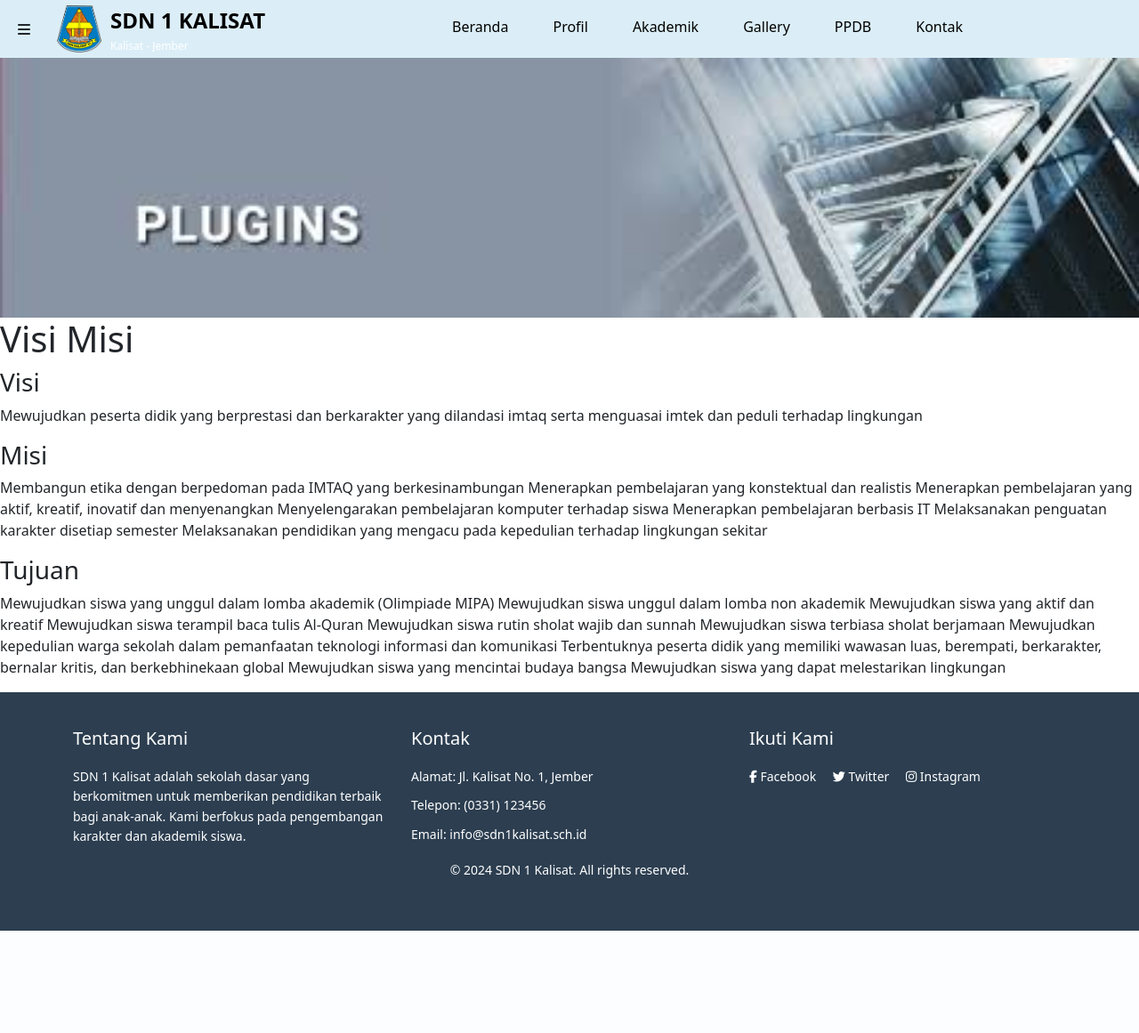
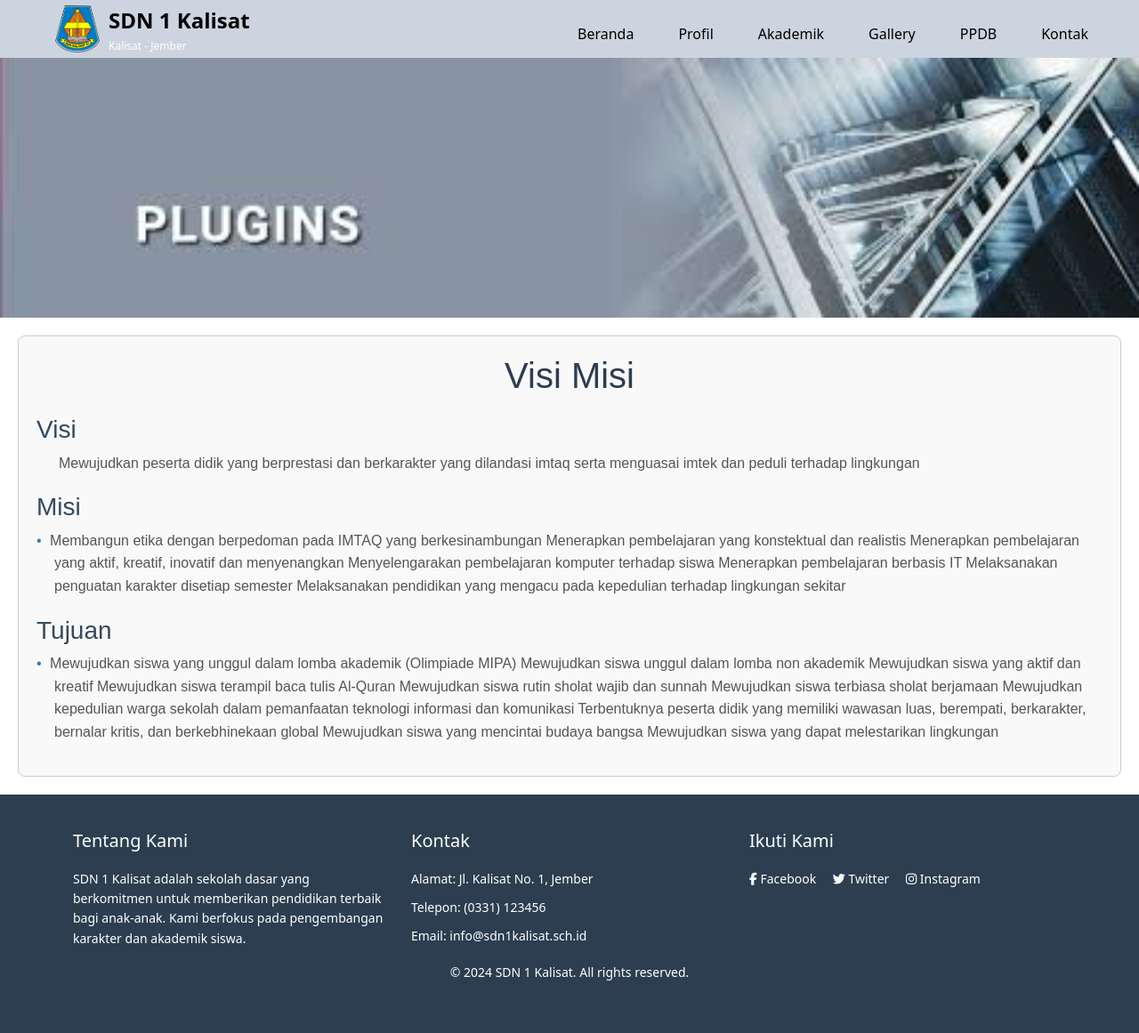
Before and after one commit to Fodly18/Nekolympus_S3, a PHP site: page /Views/Visi-misi.html in a window 1280 px wide. Shown: the whole page at 89% size. Before the commit the page ends 1046 px from the top, so only its background shows below. Run offline with PHP 8.4, Linux system fonts and the light colour scheme; some libraries are stand-ins or nearby versions.

Commit message:
perubahan pada navbar visimisi

```diff
--- a/Views/Visi-misi.html
+++ b/Views/Visi-misi.html
@@ -14,36 +14,57 @@
 
 <body>
     <header>
-        <!-- NAVBAR -->
-<div class="isiHeader">
-    <nav>
-        <label for="check" class="checkbtn">
-            <i class="fas fa-bars"></i>
-        </label>
-        <label class="logo">
-            <img src="/assets/img/logo.png" alt="Logo" class="logo-img">
+       <!-- navbar -->
+   <nav class="navbar navbar-expand-lg bg-custom">
+    <div class="container-fluid">
+      <a class="navbar-brand logo" href="#">
+        <img src="assets/img/logo.png" class="logo-img" alt="Logo" />
         <div class="header-text">
-                <span class="main-text">SDN 1 KALISAT</span>
+          <span class="main-text">SDN 1 Kalisat</span>
           <span class="sub-text">Kalisat - Jember</span>
         </div>
-        </label>
-        <ul class="Content-nav">
-            <li><a class="active" href="/index.html">Beranda</a></li>
-            <li class="dropdown">
-                <a href="#" class="dropbtn">Profil</a>
+      </a>
+      <button
+        class="navbar-toggler"
+        type="button"
+        data-bs-toggle="collapse"
+        data-bs-target="#navbarNav"
+        aria-controls="navbarNav"
+        aria-expanded="false"
+        aria-label="Toggle navigation"
+      >
+        <span class="navbar-toggler-icon"></span>
+      </button>
+      <div class="collapse navbar-collapse" id="navbarNav">
+        <ul class="navbar-nav ms-auto">
+          <li class="nav-item">
+            <a class="nav-link" href="/index.html">Beranda</a>
+          </li>
+          <!-- Dropdown -->
+          <li class="nav-item dropdown">
+            <a class="nav-link" href="#">Profil</a>
             <div class="dropdown-content">
-                    <a href="/Views/sejarah.html">Sejarah</a>
-                    <a href="/Views/Visi-misi.html">Visi dan Misi</a>
+              <a href="Views/sejarah.html">Sejarah</a>
+              <a href="Views/Visi-misi.html">Visi dan Misi</a>
               <a href="#">Struktur Organisasi</a>
             </div>
           </li>
-            <li><a href="#">Akademik</a></li>
-            <li><a href="/Views/gallery.html">Gallery</a></li>
-            <li><a href="/Views/ppdb.html">PPDB</a></li>
-            <li><a href="/Views/kontak.html">Kontak</a></li>
+          <li class="nav-item">
+            <a class="nav-link" href="#">Akademik</a>
+          </li>
+          <li class="nav-item">
+            <a class="nav-link" href="Views/gallery.html">Gallery</a>
+          </li>
+          <li class="nav-item">
+            <a class="nav-link" href="Views/ppdb.html">PPDB</a>
+          </li>
+          <li class="nav-item">
+            <a class="nav-link" href="Views/kontak.html">Kontak</a>
+          </li>
         </ul>
+      </div>
+    </div>
   </nav>
-</div>
 
     </header>
     <!-- Banner  -->
--- a/assets/css/Visi-misi.css
+++ b/assets/css/Visi-misi.css
@@ -1,4 +1,3 @@
-/* Reset dan dasar */
 * {
     padding: 0;
     margin: 0;
@@ -11,23 +10,8 @@ body {
     font-family: "Montserrat", sans-serif;
   }
 
-/* Navbar */
-nav {
-    background-color: rgb(219, 238, 247);
-    height: 65px;
-    width: 100%;
-    display: flex;
-    justify-content: space-between;
-    align-items: center;
-    padding: 0 20px;
-    position: fixed;
-    top: 0;
-    left: 0;
-    z-index: 999;
-}
-
   /* Logo */
-label.logo {
+  a.logo {
     padding-left: 30px;
     display: flex;
     align-items: center;
@@ -57,12 +41,40 @@ label.logo {
     margin-top: 2px;
   }
 
+  /* Navbar */
+  nav.navbar {
+    background-color: rgba(1, 41, 94, 0.2); /* Warna latar belakang navbar */
+    backdrop-filter: blur(5px); /* Efek blur pada background */
+    height: 65px;
+    width: 100%;
+    display: flex;
+    justify-content: space-between;
+    align-items: center;
+    padding: 0 20px;
+    position: fixed;
+    top: 0;
+    left: 0;
+    z-index: 999;
+  }
+
+  nav.navbar ul.navbar-nav li.nav-item a.nav-link {
+    text-decoration: none;
+    color: black; /* Warna teks navbar */
+    font-size: 16px;
+    text-transform: capitalize;
+    padding: 10px 15px;
+    border-radius: 5px;
+    transition: background 0.3s, color 0.3s;
+  }
+
+  nav.navbar ul.navbar-nav li.nav-item a.nav-link:hover {
+    background-color: #1b9bff; /* Warna latar saat hover */
+    color: white; /* Warna teks saat hover */
+  }
+
   /* Navigation */
   nav ul {
     display: flex;
-    justify-content: center; /* Memusatkan menu navigasi */
-    align-items: center; /* Memastikan item dalam garis yang sama */
-    flex: 1; /* Mengizinkan ul untuk mengisi ruang tersisa */
   }
 
   nav ul li {
@@ -79,7 +91,6 @@ nav ul li a {
     padding: 10px 15px; /* Padding yang cukup untuk klik yang lebih nyaman */
     border-radius: 5px; /* Sudut yang lebih bulat */
     transition: background 0.3s, color 0.3s; /* Transisi yang halus */
-
   }
 
   nav ul li a:hover {
@@ -88,13 +99,12 @@ nav ul li a:hover {
   }
 
   /* Dropdown */
-
   .dropdown-content {
     display: none;
     position: absolute;
     background-color: #77afdd;
     min-width: 150px; /* Lebar dropdown yang lebih besar */
-    box-shadow: 0px 4px 8px rgba(0,0,0,0.2);
+    box-shadow: 0px 4px 8px rgba(0, 0, 0, 0.2);
     z-index: 1;
     border-radius: 5px; /* Sudut dropdown yang lebih bulat */
   }
@@ -134,6 +144,47 @@ nav ul li a:hover {
 .container-text {
     background-color: #798288;
 }
+/* text */
+.text-visimisi {
+    margin: 20px;
+    padding: 20px;
+    border: 1px solid #ccc;
+    border-radius: 8px;
+    background-color: #f9f9f9;
+    font-family: 'Arial', sans-serif;
+}
+
+.text-visimisi h1 {
+    text-align: center;
+    color: #2c3e50;
+    margin-bottom: 20px;
+}
+
+.text-visimisi h3 {
+    color: #34495e;
+    margin-top: 20px;
+}
+
+.text-visimisi p {
+    margin-left: 20px;
+    line-height: 1.6;
+    color: #555;
+}
+
+.text-visimisi p::before {
+    content: "• ";
+    color: #2980b9;
+    margin-right: 5px;
+}
+
+.text-visimisi p:first-of-type::before {
+    content: "";
+}
+
+.text-visimisi p:not(:first-of-type) {
+    text-indent: -20px;
+}
+
 
 /* Footer */
 .footer {
```
Also changed, not shown: assets/css/Homepage.css (+5 -2 lines), index.html (+6 -6 lines). Lines whose indentation alone changed are shown as unchanged.
